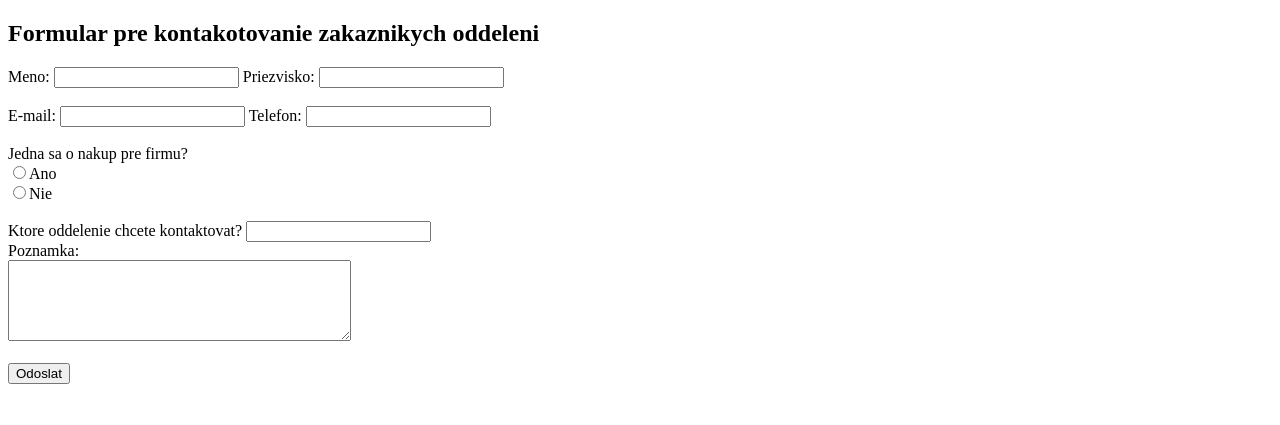
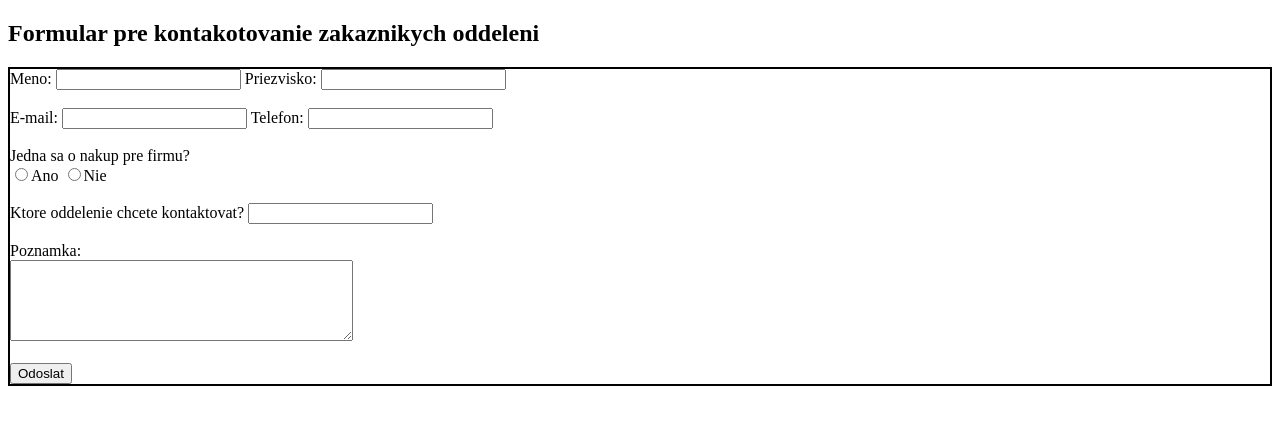
Before and after one commit to BlizmanJakub/blizman-iot, a PHP site: page /form.php in a window 1280 px wide. Shown: the top 425 px of the page. Run offline with PHP 8.4, Linux system fonts and the light colour scheme.

Commit message:
add css file

```diff
--- a/form.php
+++ b/form.php
@@ -2,12 +2,13 @@
 <html>
 <head>
     <meta charset="UTF-8" />
+    <link rel="stylesheet" href="styleForm.css">
     <title>Kontaktny formular</title>
 </head>
 <body>
 
 <?php echo '<h2>Formular pre kontakotovanie zakaznikych oddeleni</h2>'; ?>
-
+<div class="form">
 <form method="post">
     Meno:
     <input type="text"
@@ -36,8 +37,6 @@
             name="odpoved"
             value="ano"
     >Ano
-
-    <br>
     <input type="radio"
             name="odpoved"
             value="nie"
@@ -56,7 +55,7 @@
             <option value="Logisticke oddelenie">
             <option value="Sklad">
         </datalist>
-    <br>
+    <br><br>
     Poznamka:
     <br>
     <textarea name="poznamka"
@@ -66,6 +65,6 @@
     <br><br>
     <input type="submit" value="Odoslat">
 </form>
-
+</div>
 </body>
 </html>
--- /dev/null
+++ b/styleForm.css
@@ -0,0 +1,3 @@
+.form{
+    border: 2px solid black;
+}
```
